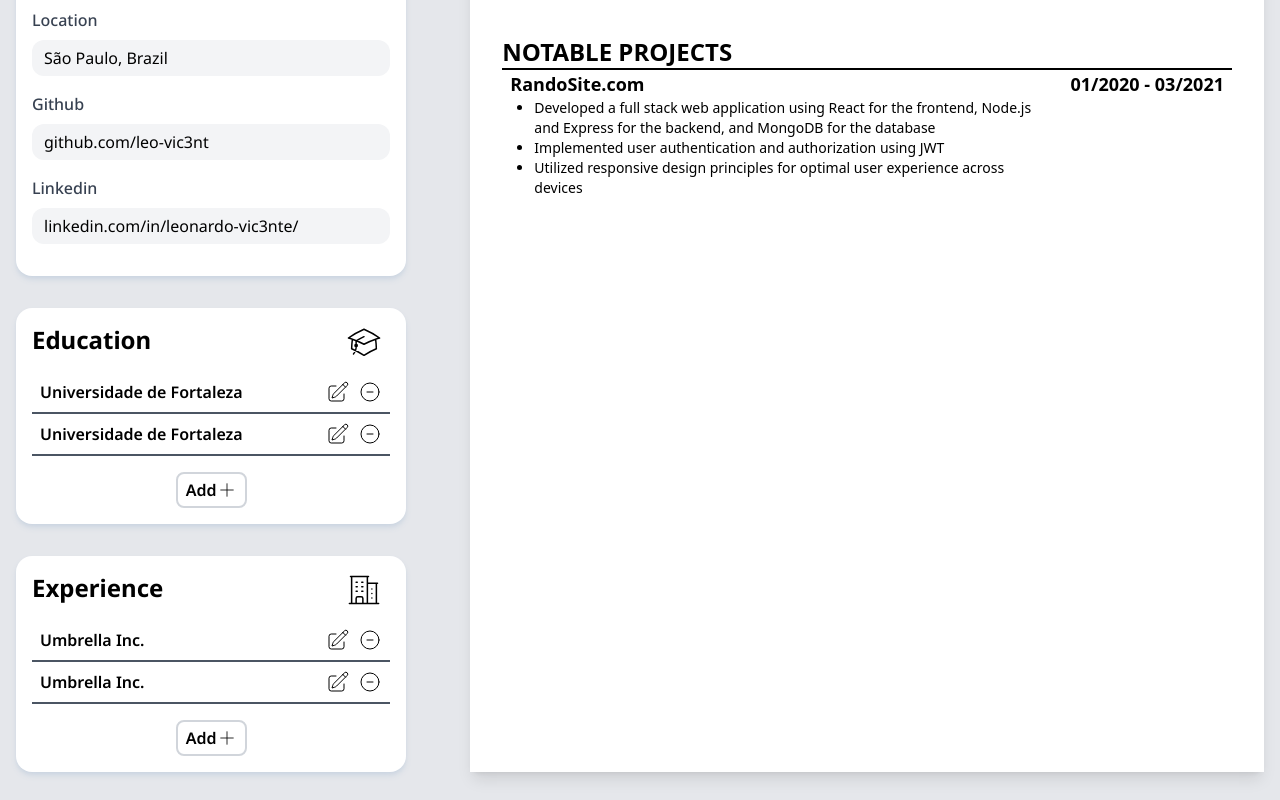
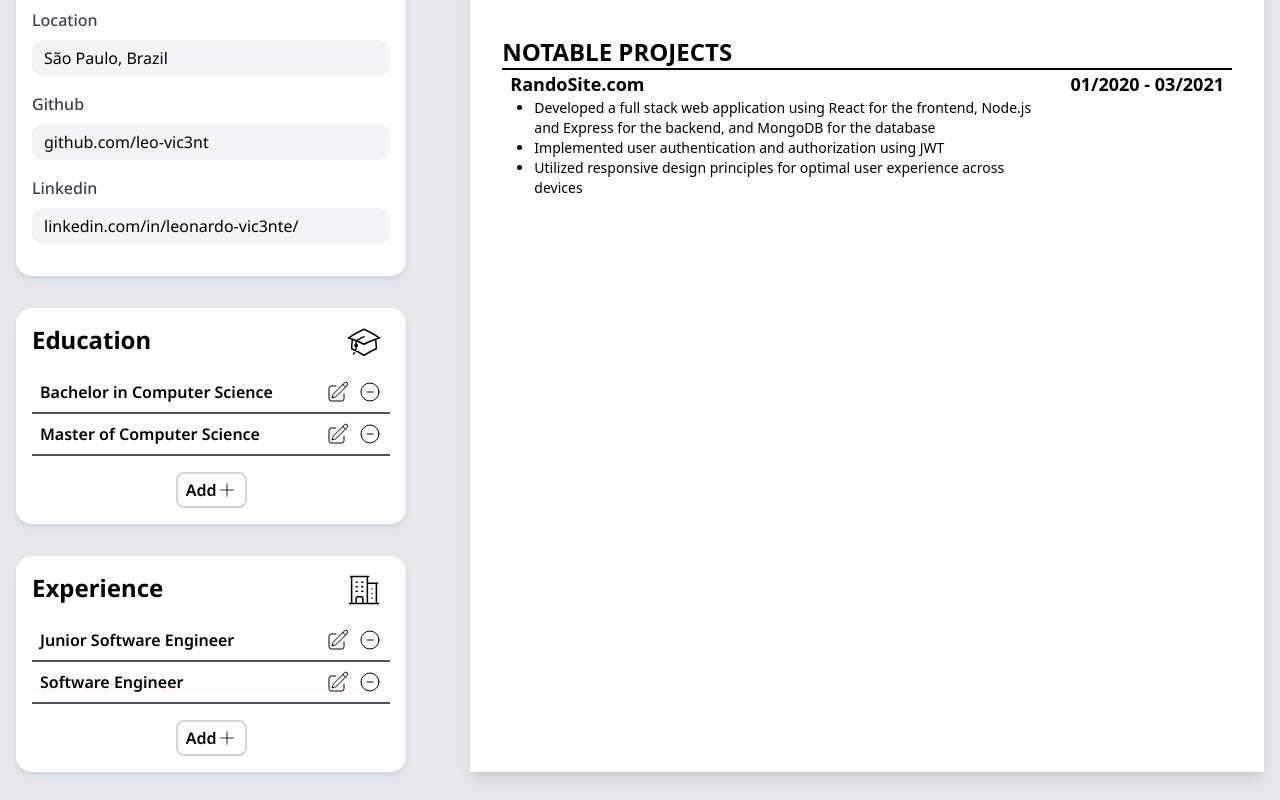
Before and after one commit to leo-vic3nt/EasyCv, a React (Vite) app: page / in a window 1280 px wide. Shown: the part 704-1504 px from the top of the page. Built offline with nearby package versions, Linux system fonts and the light colour scheme.

Commit message:
adjust names on edit list

```diff
--- a/src/components/Aside/ContentEditor/DataItem.jsx
+++ b/src/components/Aside/ContentEditor/DataItem.jsx
@@ -36,7 +36,7 @@ function DataItem({ type, data, setFormActive, stateUpdater, setIdForEdit }) {
 	return (
 		<div className="flex items-center justify-between border-gray-600 border-b-2 p-2">
 			<h3 className="font-semibold">
-				{type === DATAITEM_TYPES.school ? data.school : data.companyName}
+				{type === DATAITEM_TYPES.school ? data.degree : data.role}
 			</h3>
 			<Controls
 				stateUpdater={stateUpdater}
```
